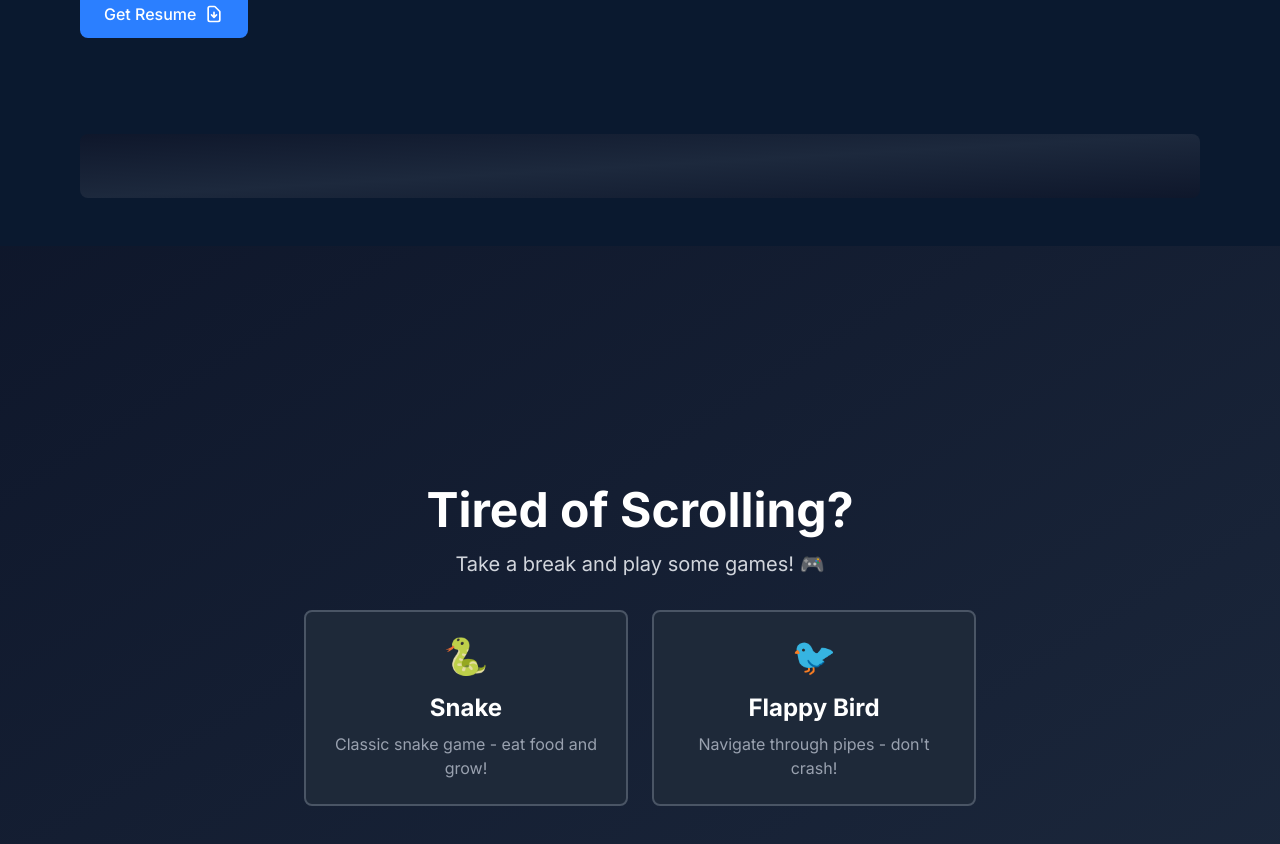
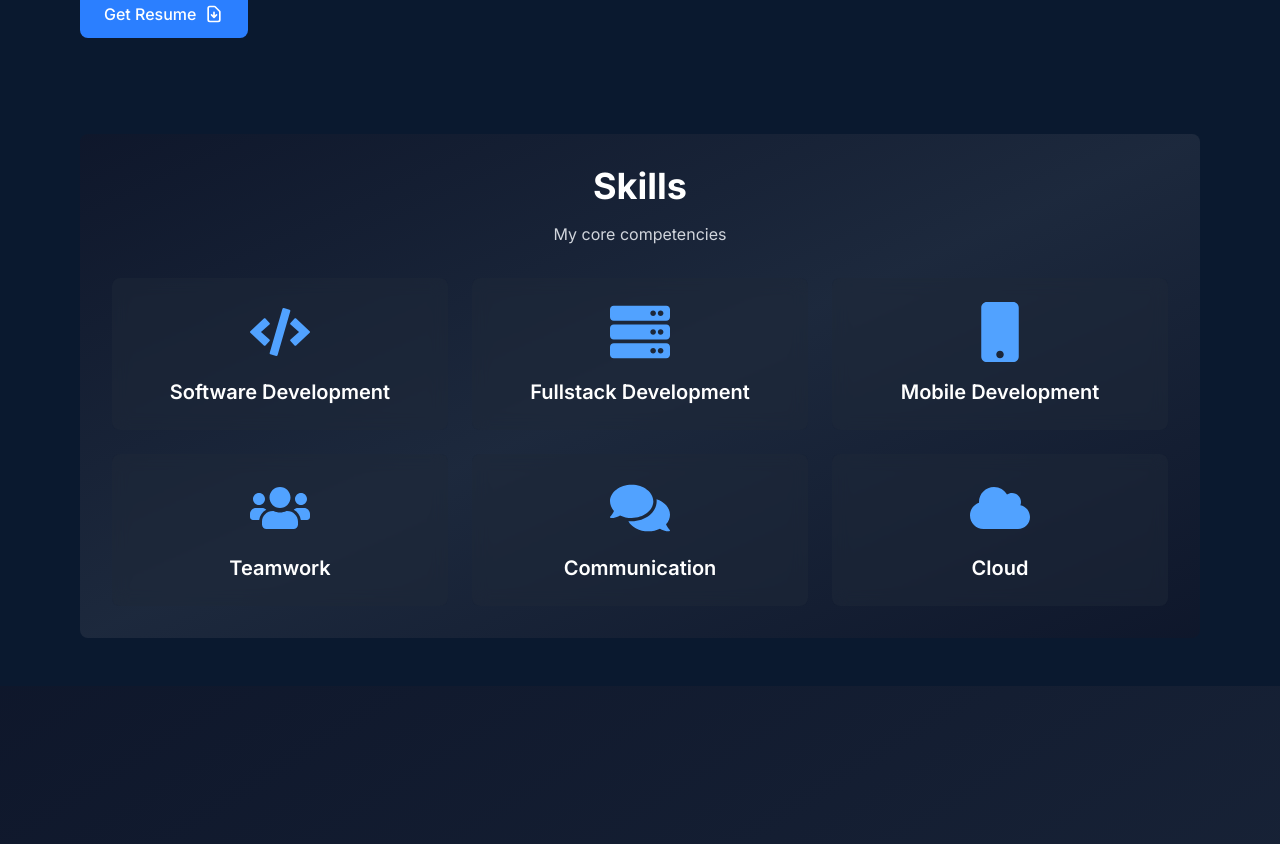
Before and after one commit to ThinhDang464/my-portfolio, a Next.js app: page / in a window 1280 px wide. Shown: the part 504-1348 px from the top of the page. Built offline with nearby package versions, Linux system fonts and the light colour scheme.

Commit message:
first fix to skill

```diff
--- a/src/components/Skills.tsx
+++ b/src/components/Skills.tsx
@@ -1,9 +1,49 @@
 "use client";
+import {
+  FaCode,
+  FaServer,
+  FaMobile,
+  FaUsers,
+  FaCloud,
+  FaComments,
+} from "react-icons/fa";
 
+const skillsData = [
+  { id: 1, title: "Software Development", icon: FaCode },
+  { id: 2, title: "Fullstack Development", icon: FaServer },
+  { id: 3, title: "Mobile Development", icon: FaMobile },
+  { id: 4, title: "Teamwork", icon: FaUsers },
+  { id: 5, title: "Communication", icon: FaComments },
+  { id: 6, title: "Cloud", icon: FaCloud },
+];
 export function Skills() {
   return (
     <section className="flex items-center justify-center px-20 py-12 ">
-      <div className="bg-gradient-to-br from-slate-900 via-slate-800 to-slate-900 rounded-lg p-8 max-w-4x1 w-full"></div>
+      <div className="bg-gradient-to-br from-slate-900 via-slate-800 to-slate-900 rounded-lg p-8 max-w-4x1 w-full">
+        {/* Header */}
+        <div className="text-center mb-8">
+          <h2 className="text-4xl font-bold text-white mb-4">Skills</h2>
+          <p className="text-gray-300">My core competencies</p>
+        </div>
+
+        {/* Grid Container */}
+        <div className="grid grid-cols-1 md:grid-cols-2 lg:grid-cols-3 gap-6">
+          {skillsData.map((skill) => {
+            const Card = skill.icon;
+            return (
+              <div
+                key={skill.id}
+                className="bg-gray-800/50 backdrop-blur-sm rounded-lg p-6 text-center hover:bg-gray-700/50 transition-all duration-300"
+              >
+                <Card size={60} className="text-blue-400 mx-auto mb-4" />
+                <h3 className="text-xl font-semibold text-white">
+                  {skill.title}
+                </h3>
+              </div>
+            );
+          })}
+        </div>
+      </div>
     </section>
   );
 }
```
